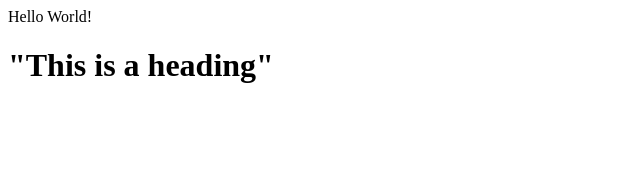
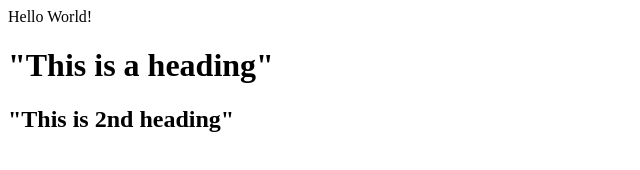
Before and after one commit to AbdulRehman5555/mywork, a plain HTML site: page hello.html in a window 1280 px wide. Shown: the whole page, without its empty margins (0-640 px from the left). Drawn offline with Linux system fonts and the light colour scheme.

Commit message:
added 2nd heading

```diff
--- a/hello.html
+++ b/hello.html
@@ -8,5 +8,6 @@
     <body>
         Hello World!
         <h1>"This is a heading"</h1>
+        <h2>"This is 2nd heading"</h2>
     </body>
 </html>
```
